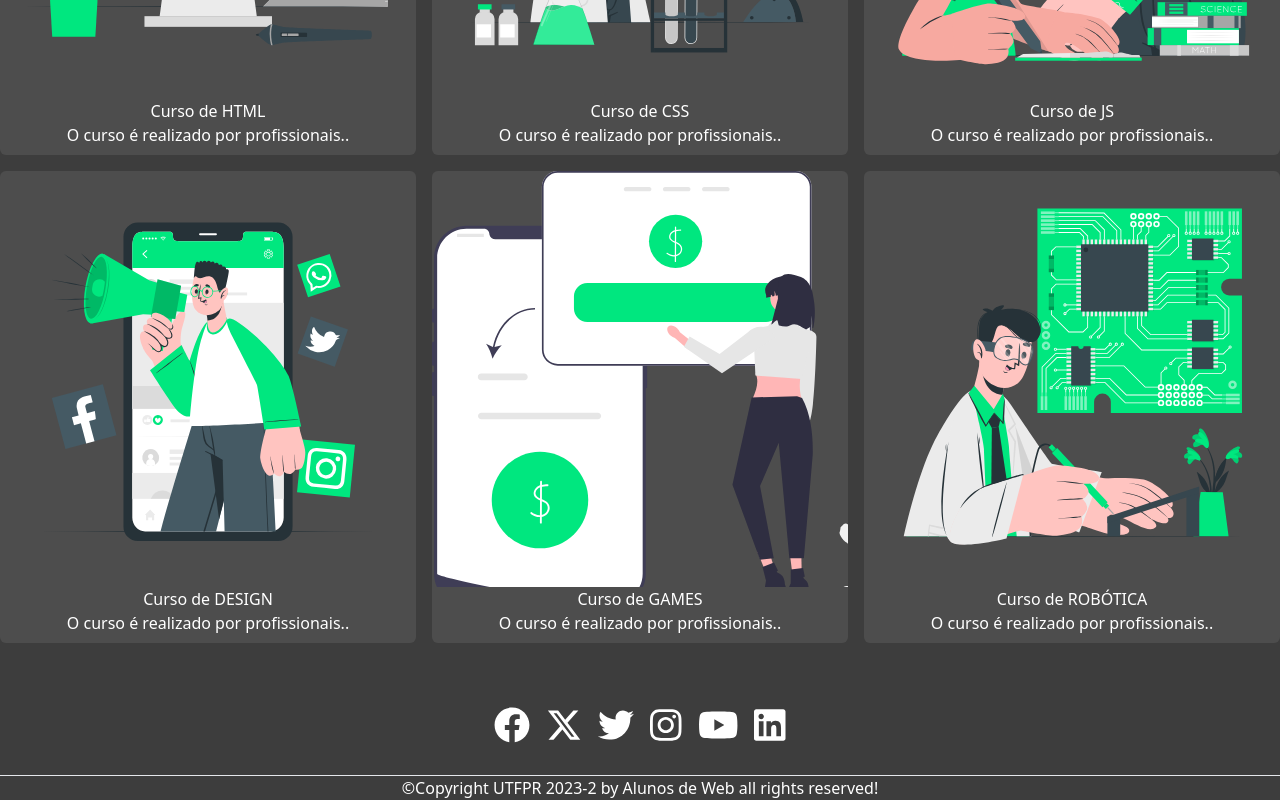
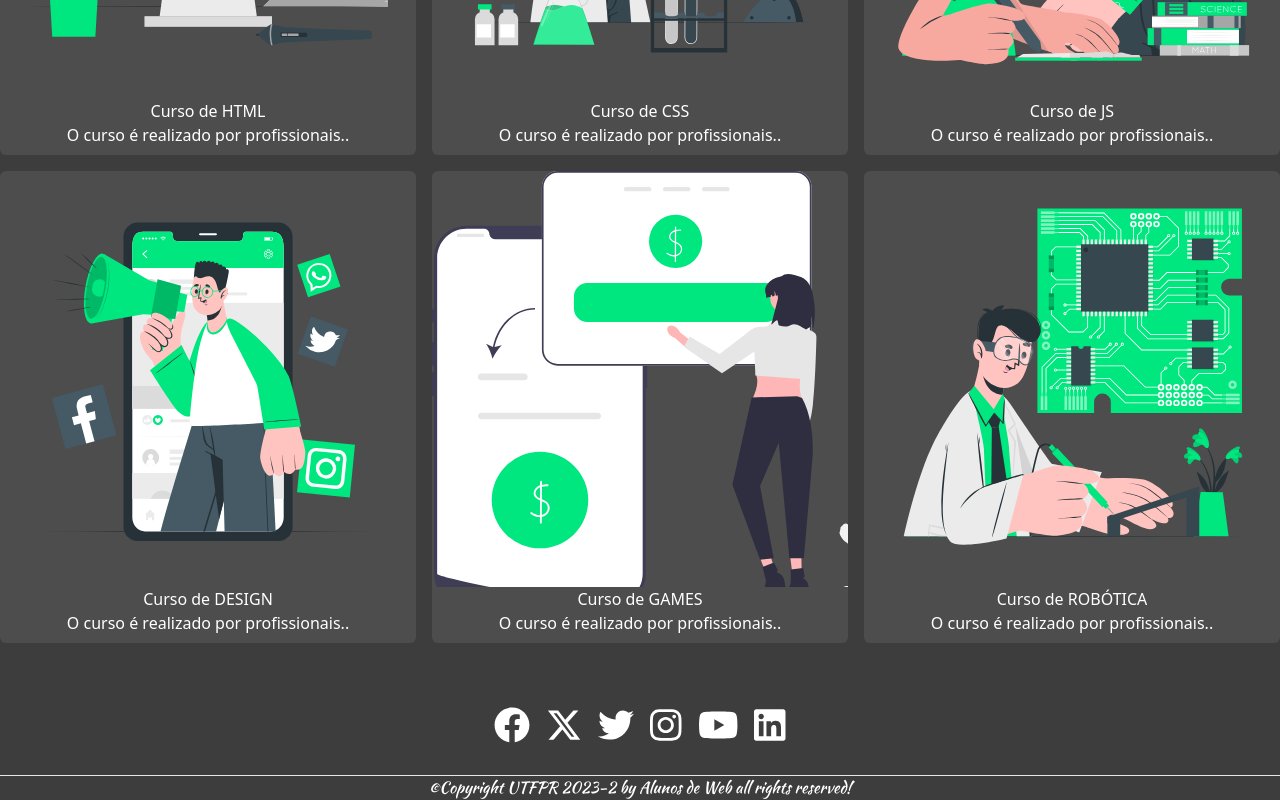
Before and after one commit to uWaanted/school20232enforkado, a Next.js app: page / in a window 1280 px wide. Shown: the part 1102-1902 px from the top of the page. Built offline with nearby package versions, Linux system fonts and the light colour scheme.

Commit message:
fit: rodape com nova fonte

```diff
--- a/app/components/Footer.tsx
+++ b/app/components/Footer.tsx
@@ -76,7 +76,7 @@ export default function Footer () {
                 </a>
             </div>
             <div className="text-center text-white mt-8 border-t">
-                <p >©Copyright UTFPR 2023-2 by Alunos de Web all rights reserved!</p>
+                <p className={kaushan.className} >©Copyright UTFPR 2023-2 by Alunos de Web all rights reserved!</p>
             </div>
         </footer>
     )
```
